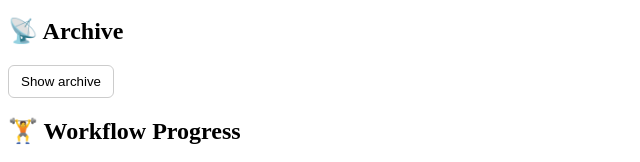
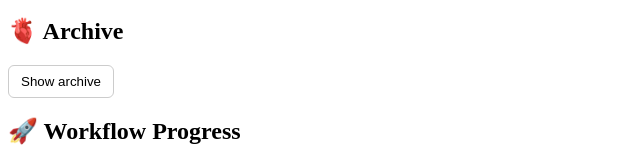
Before and after one commit to zbreeden/firm-model, a plain HTML site: page index.html in a window 1280 px wide. Shown: the part 260-422 px from the top of the page, 0-640 px from the left. Drawn offline with nearby package versions, Linux system fonts and the light colour scheme.

Commit message:
Change icons for Archive and Workflow Progress

```diff
--- a/index.html
+++ b/index.html
@@ -32,7 +32,7 @@
     </section>
     <!-- Archive toggle and container (copied from coach-model) -->
     <section>
-      <h2>📡 Archive</h2>
+      <h2>🫀 Archive</h2>
       <div style="margin-top: 1rem;">
         <button id="archive-toggle" aria-expanded="false" style="padding: 0.5rem 0.75rem; border-radius: 6px; border: 1px solid #ccc; background: white; cursor: pointer;">Show archive</button>
       </div>
@@ -41,7 +41,7 @@
 
     <!-- Workflow progress (copied from coach-model) -->
     <section>
-      <h2>🏋️ Workflow Progress</h2>
+      <h2>🚀 Workflow Progress</h2>
       <div style="margin-top: 0.5rem;">
         <button id="progress-toggle" aria-expanded="false" style="padding: 0.5rem 0.75rem; border-radius: 6px; border: 1px solid #ccc; background: white; cursor: pointer;">Show progress</button>
       </div>
```
